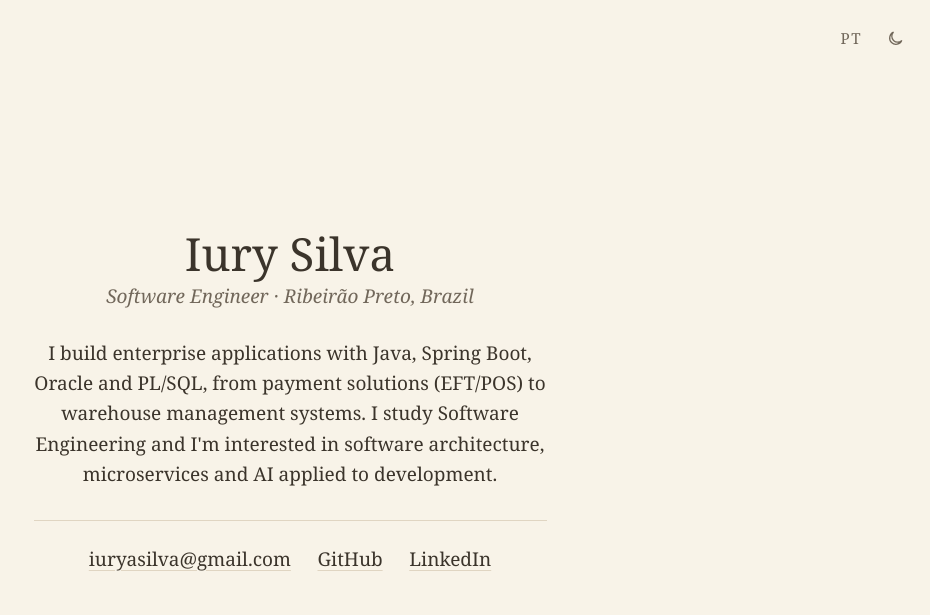
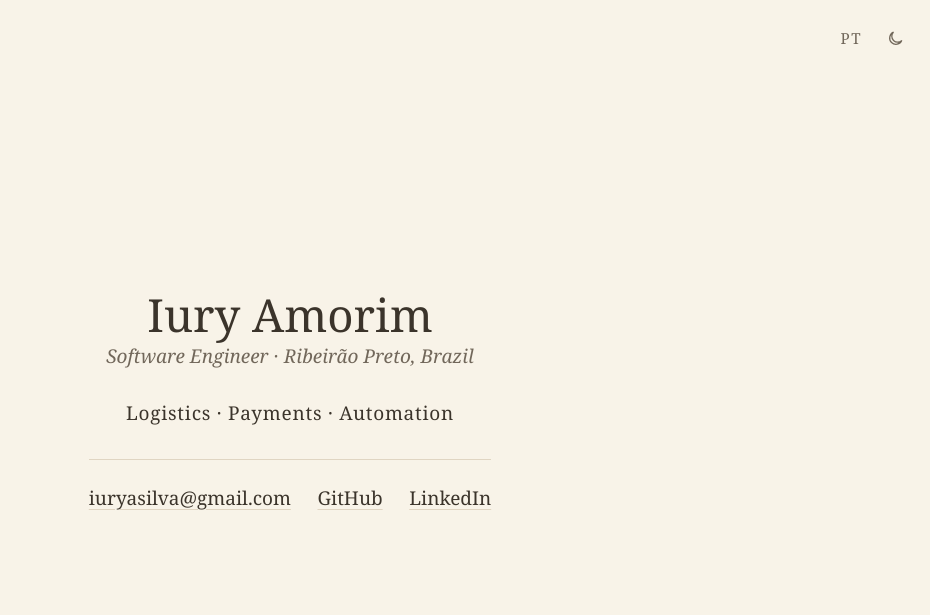
Before and after one commit to iasply/iasply.github.io, a plain HTML site: page index.html in a window 1280 px wide. Shown: the whole page, without its empty margins (350-1280 px from the left). Drawn offline with Linux system fonts and the light colour scheme; a web font is replaced by a local one.

Commit message:
Nome Iury Amorim e áreas de atuação

```diff
--- a/assets/css/style.css
+++ b/assets/css/style.css
@@ -49,7 +49,7 @@ p { margin: 0; }
 
 .sub { color: var(--muted); font-style: italic; }
 
-.bio { max-width: 27rem; margin: 1.4rem auto 0; }
+.areas { margin-top: 1.4rem; letter-spacing: .04em; }
 
 .links {
   margin-top: 1.6rem;
--- a/index.html
+++ b/index.html
@@ -4,9 +4,9 @@
   <meta charset="utf-8">
   <meta name="viewport" content="width=device-width, initial-scale=1">
   <meta name="color-scheme" content="light dark">
-  <title>Iury Silva</title>
-  <meta name="description" content="Iury Silva, engenheiro de software em Ribeirão Preto. Java, Spring Boot, Oracle e PL/SQL.">
-  <meta property="og:title" content="Iury Silva">
+  <title>Iury Amorim</title>
+  <meta name="description" content="Iury Amorim, engenheiro de software em Ribeirão Preto. Logística, pagamentos e automações.">
+  <meta property="og:title" content="Iury Amorim">
   <meta property="og:description" content="Engenheiro de software.">
   <link rel="preconnect" href="https://fonts.googleapis.com">
   <link rel="preconnect" href="https://fonts.gstatic.com" crossorigin>
@@ -27,9 +27,9 @@
 </nav>
 
 <main>
-  <h1>Iury Silva</h1>
+  <h1>Iury Amorim</h1>
   <p class="sub" data-i18n="sub">Engenheiro de Software · Ribeirão Preto, SP</p>
-  <p class="bio" data-i18n="bio">Desenvolvo aplicações corporativas com Java, Spring Boot, Oracle e PL/SQL, de soluções de pagamento (TEF/PDV) a sistemas WMS. Estudo Engenharia de Software e me interesso por arquitetura, microsserviços e IA aplicada ao desenvolvimento.</p>
+  <p class="areas" data-i18n="areas">Logística · Pagamentos · Automações</p>
   <p class="links">
     <a href="mailto:iuryasilva@gmail.com">iuryasilva@gmail.com</a>
     <a href="https://github.com/iasply">GitHub</a>
@@ -43,7 +43,7 @@
     pt: { lang: "pt-BR", other: "EN", langLabel: "EN, switch to English", themeLabel: "Alternar tema" },
     en: {
       sub: "Software Engineer · Ribeirão Preto, Brazil",
-      bio: "I build enterprise applications with Java, Spring Boot, Oracle and PL/SQL, from payment solutions (EFT/POS) to warehouse management systems. I study Software Engineering and I'm interested in software architecture, microservices and AI applied to development.",
+      areas: "Logistics · Payments · Automation",
       lang: "en", other: "PT", langLabel: "PT, mudar para português", themeLabel: "Toggle theme"
     }
   };
```
